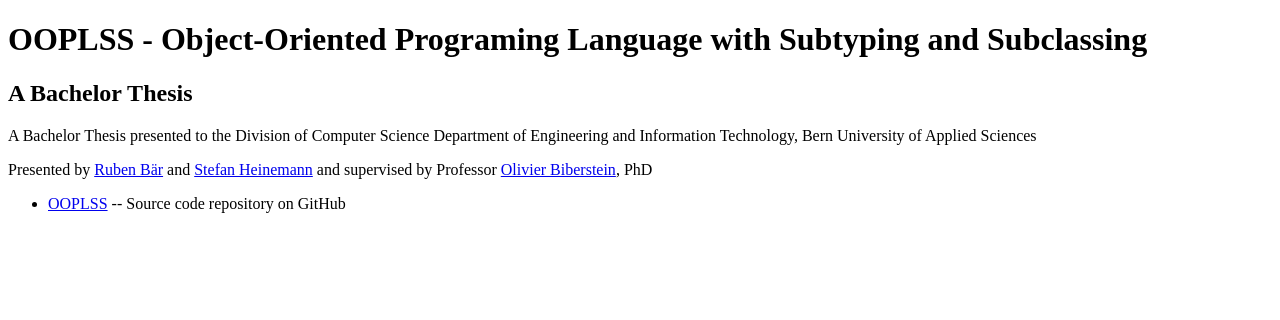
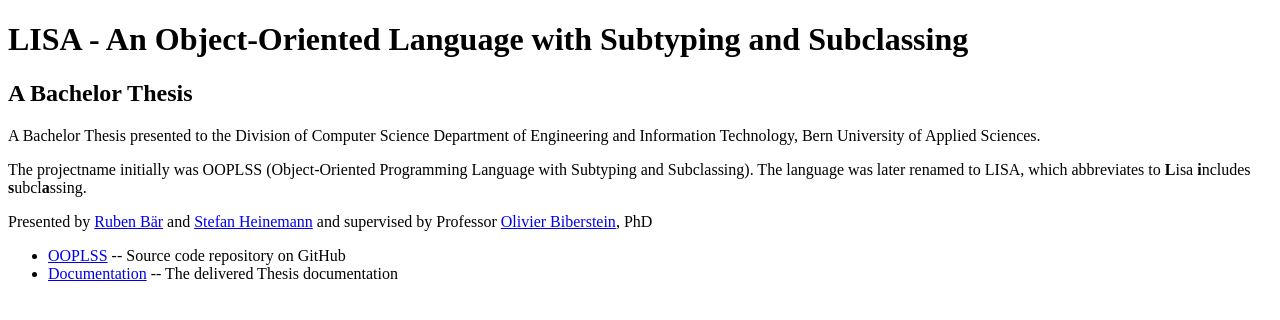
Before and after one commit to rubenbaer/ooplss, a plain HTML site: page index.html in a window 1280 px wide. Drawn offline with Linux system fonts and the light colour scheme.

Commit message:
Extended the gh-pages

```diff
--- a/index.html
+++ b/index.html
@@ -4,19 +4,27 @@
 <html xmlns="http://www.w3.org/1999/xhtml" xml:lang="en">
 	<head>
 		<meta http-equiv="content-type" content="text/html;charset=utf-8"/>
-		<title>OOPLSS - Object-Oriented Programming Language with Subtyping and Subclassing</title>
+		<title>LISA - An Object-Oriented Language with Subtyping and Subclassing</title>
 	 </head>
 	 <body>
-	<h1>OOPLSS - Object-Oriented Programing Language with Subtyping and Subclassing</h1>
+		<h1>LISA - An Object-Oriented Language with Subtyping and Subclassing</h1>
 		<h2>A Bachelor Thesis</h2>
 		<p>
-	A Bachelor Thesis presented to the Division of Computer Science Department of Engineering and Information Technology, Bern University of Applied Sciences
+			A Bachelor Thesis presented to the Division of Computer Science Department of
+			Engineering and Information Technology, Bern University of Applied Sciences.
+		</p>
+		<p>
+			The projectname initially was OOPLSS (Object-Oriented Programming
+			Language with Subtyping and Subclassing). The language was later renamed
+			to LISA, which abbreviates to <strong>L</strong>isa <strong>i</strong>ncludes
+			<strong>s</strong>ubcl<strong>a</strong>ssing.
 		</p>
 		<p>
 	Presented by <a href="mailto:ruben.baer@codedump.ch">Ruben Bär</a> and <a href="mailto:stefan.heinemann@codedump.ch">Stefan Heinemann</a> and supervised by Professor <a href="mailto:olivier.biberstein@bfh.ch">Olivier Biberstein</a>, PhD
 		</p>
 		<ul>
 			<li><a href="https://github.com/rubenbaer/ooplss">OOPLSS</a> -- Source code repository on GitHub</li>
+			<li><a href="http://ooplss.codedump.ch/documentation.pdf">Documentation</a> -- The delivered Thesis documentation </li>
 		</ul>
 	</body>
 </html>
```
Lines whose indentation alone changed are shown as unchanged.
